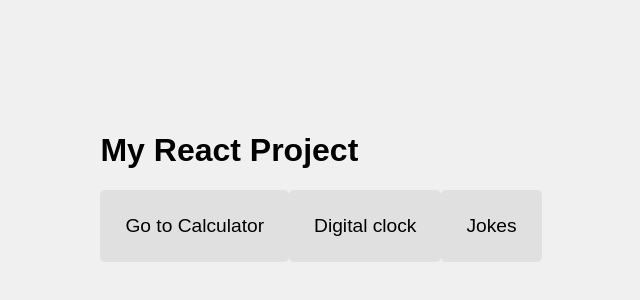
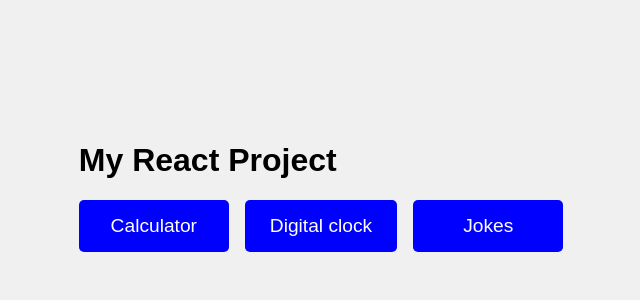
Before and after one commit to Soyamstha/React-random-project, a React (Create React App) app: page / in a window 1280 px wide. Shown: the part 214-514 px from the top of the page, without its empty margins (319-959 px from the left). Built offline with nearby package versions, Linux system fonts and the light colour scheme.

Commit message:
added css

```diff
--- a/src/App.css
+++ b/src/App.css
@@ -36,32 +36,3 @@
     transform: rotate(360deg);
   }
 }
-body{
-  font-family: Arial, sans-serif;
-  background-color: #f0f0f0;
-  display: flex;
-  justify-content: center;
-  align-items: center;
-  height: 100vh;
-}
-.screen {
-    display: flex;
-    flex-direction: column;
-    margin-bottom: 15px;
-}
-button {
-    padding: 25px;
-    font-size: 1.2em;
-    background-color: #e0e0e0;
-    border: none;
-    border-radius: 5px;
-    cursor: pointer;
-    gap: 16px;
-    transition: background-color 0.2s ease;
-}
-.row1{
-  padding: 1;
-}
-button:hover {
-    background-color: #d5d5d5;
-}
--- a/src/App.jsx
+++ b/src/App.jsx
@@ -3,6 +3,8 @@ import { BrowserRouter as Router, Routes, Route, useNavigate } from 'react-route
 import Calculator from './Calculator';
 import Digital_Clock from './Digital_Clock';
 import Joke from './joke';
+// import './App.css';
+import './Home.css';
 function Home() {
   const navigate = useNavigate();
 
@@ -19,9 +21,11 @@ function Home() {
   return (
     <div>
       <h1>My React Project</h1>
-      <button onClick={goToCalculator}>Go to Calculator</button>
+      <div id="button-group">
+      <button onClick={goToCalculator}>Calculator</button>
       <button onClick={goToDigital_Clock}>Digital clock</button>
       <button onClick={goToJoke}>Jokes</button>
+      </div>
     </div>
   );
 }
--- a/src/Calculator.jsx
+++ b/src/Calculator.jsx
@@ -1,5 +1,5 @@
 import React, { useState } from 'react';
-import './App.css';
+import './calculator.css';
 export default function Calculator() {
   return (
     <div>
@@ -39,7 +39,7 @@ function MyCalcutator() {
         <label>Result:</label>
         <input value={result}></input>
       </div>
-      <div>
+      <div >
         <div>
           {['7', '8', '9', '/'].map((item) => (
             <button key={item} onClick={() => handleClick(item)}>
--- /dev/null
+++ b/src/Home.css
@@ -0,0 +1,48 @@
+body{
+  font-family: Arial, sans-serif;
+  background-color: #f0f0f0;
+  display: flex;
+  justify-content: center;
+  align-items: center;
+  height: 100vh;
+}
+.screen {
+    display: flex;
+    flex-direction: column;
+    margin-bottom: 15px;
+}
+#button-group {
+    display: flex;
+    flex-wrap: wrap;
+    gap: 16px;
+    justify-content: center;
+    margin-top: 20px;
+}
+
+button {
+    flex: 1 1 auto;
+    min-width: 150px;
+    padding: 15px 25px;
+    font-size: 1.2em;
+    background-color:blue;
+    color: white;
+    border: none;
+    border-radius: 5px;
+    cursor: pointer;
+    transition: background-color 0.2s ease;
+}
+
+@media (max-width: 500px) {
+  .button-group {
+    flex-direction: column;
+    align-items: stretch;
+  }
+
+  button {
+    width: 100%;
+  }
+}
+
+button:hover {
+    background-color: black;
+}
--- /dev/null
+++ b/src/calculator.css
@@ -0,0 +1,27 @@
+
+body{
+  font-family: Arial, sans-serif;
+  background-color: #f0f0f0;
+  display: flex;
+  justify-content: center;
+  align-items: center;
+  height: 100vh;
+}
+#screen {
+    display: flex;
+    flex-direction: column;
+    margin-bottom: 15px;
+}
+button {
+    padding: 25px;
+    font-size: 1.2em;
+    background-color: #e0e0e0;
+    border: none;
+    border-radius: 5px;
+    cursor: pointer;
+    gap: 16px;
+    transition: background-color 0.2s ease;
+}
+button:hover {
+    background-color: #d5d5d5;
+}
--- a/src/joke.jsx
+++ b/src/joke.jsx
@@ -33,7 +33,7 @@ function Myjoke() {
         fetchJoke();
     }, []);
     return (
-        <div style={{ padding: '20px', textAlign: 'center' }}>
+        <div style={{ padding: '20px', textAlign: 'center',borderStyle: 'solid', }}>
             <h2>Random Joke</h2>
             {loading ? <p>Loading...</p> : <p>{joke}</p>}
             <button onClick={fetchJoke}>Random</button>
```
